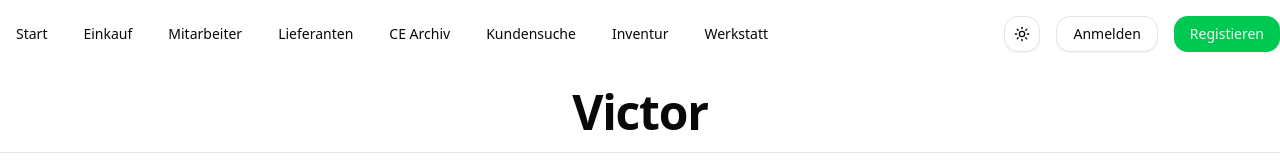
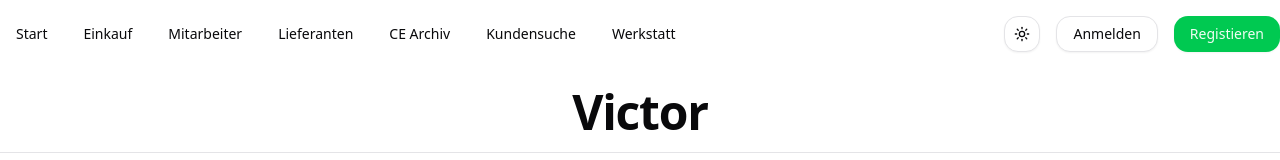
Before and after one commit to computerextra/LocalHorst-Go-Backend, a React (Vite) app in the folder frontend/: page / in a window 1280 px wide. Shown: the top 160 px of the page. Built offline with nearby package versions, Linux system fonts and the light colour scheme.

Commit message:
Inventur weg, gehört nicht hier hin

```diff
--- a/frontend/src/components/Navbar.tsx
+++ b/frontend/src/components/Navbar.tsx
@@ -58,10 +58,6 @@ const Menu: MenuItem[] = [
   {
     title: "Kundensuche",
     href: "/suche",
-  },
-  {
-    title: "Inventur",
-    href: "/inventur",
   },
   {
     title: "Werkstatt",
```
